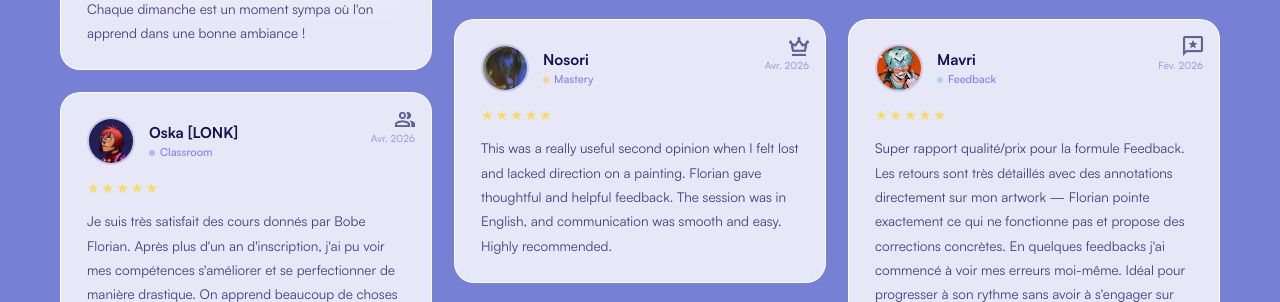
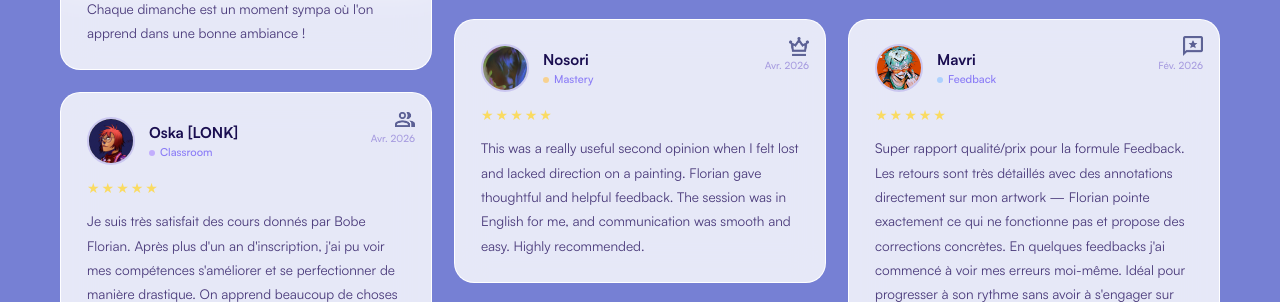
Before and after one commit to Voltenix/website-bobe, a website: page avis.html in a window 1280 px wide. Shown: the part 813-1115 px from the top of the page. Drawn offline with Linux system fonts and the light colour scheme.

Commit message:
avis modif

```diff
--- a/avis.html
+++ b/avis.html
@@ -493,7 +493,7 @@
           </div>
         </div>
         <div class="review-stars"><span class="star">★</span><span class="star">★</span><span class="star">★</span><span class="star">★</span><span class="star">★</span></div>
-        <p class="review-text">This was a really useful second opinion when I felt lost and lacked direction on a painting. Florian gave thoughtful and helpful feedback. The session was in English, and communication was smooth and easy. Highly recommended.</p>
+        <p class="review-text">This was a really useful second opinion when I felt lost and lacked direction on a painting. Florian gave thoughtful and helpful feedback. The session was in English for me, and communication was smooth and easy. Highly recommended.</p>
       </div>
 
       <!-- Wado · Classroom · Nov. 2025 -->
```
